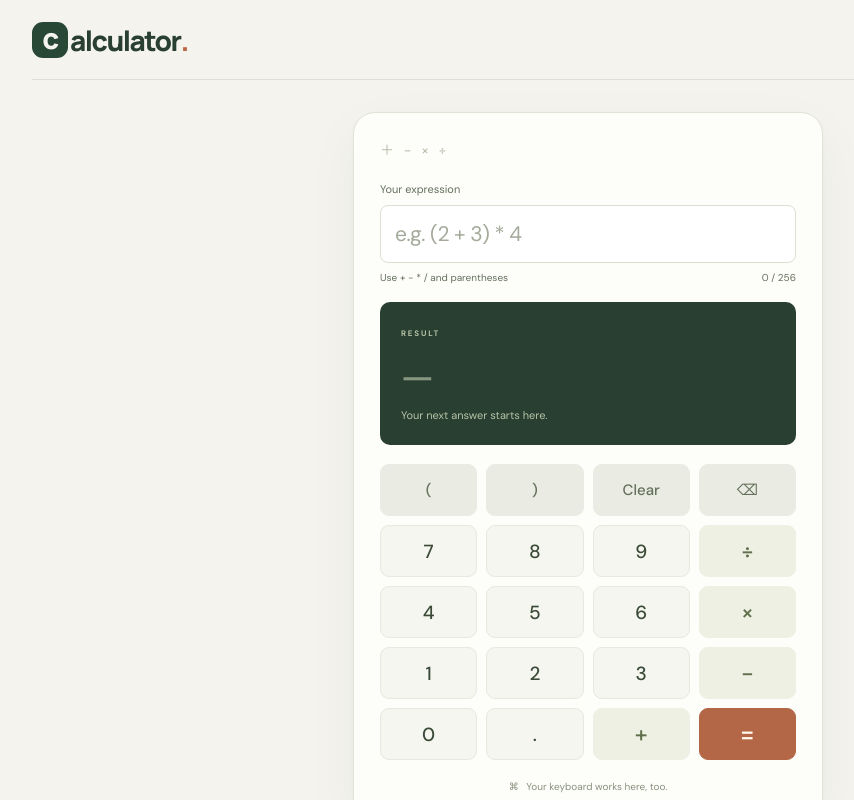
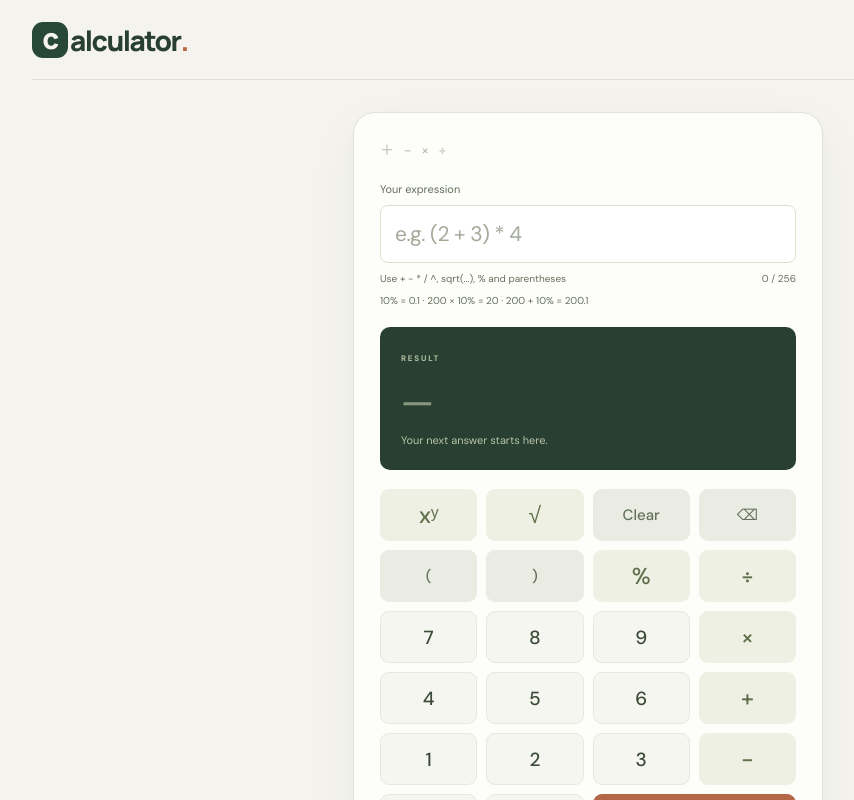
Before and after one commit to AdrianGomz/fullstack-calculator, a React (Vite) app in the folder frontend/: page / in a window 1280 px wide. Shown: the top 800 px of the page, without its empty margins (52-906 px from the left). Built offline with nearby package versions, Linux system fonts and the light colour scheme.

Commit message:
added ui for optional operations

```diff
--- a/frontend/src/components/Calculator.tsx
+++ b/frontend/src/components/Calculator.tsx
@@ -45,7 +45,13 @@ export default function Calculator() {
     const end = field.selectionEnd ?? expression.length
     let next: string
     let caret: number
-    if (key === 'Backspace') {
+    if (key === 'sqrt') {
+      const selected = expression.slice(start, end)
+      const template = `sqrt(${selected})`
+      next = expression.slice(0, start) + template + expression.slice(end)
+      // Empty calls place the caret inside; wrapped selections place it after.
+      caret = start + (selected ? template.length : 'sqrt('.length)
+    } else if (key === 'Backspace') {
       // Input selection uses UTF-16 offsets; remove a whole code point.
       const previous = [...expression.slice(0, start)].pop()?.length ?? 0
       const from = start === end ? start - previous : start
--- a/frontend/src/components/ExpressionInput.tsx
+++ b/frontend/src/components/ExpressionInput.tsx
@@ -26,12 +26,15 @@ export default function ExpressionInput({ inputRef, expression, pending, hasErro
         disabled={pending}
         placeholder="e.g. (2 + 3) * 4"
         aria-invalid={hasError}
-        aria-describedby={hasError ? 'expression-help calculation-error' : 'expression-help'}
+        aria-describedby={hasError ? 'expression-help percentage-help calculation-error' : 'expression-help percentage-help'}
       />
       <div className="input-meta">
-        <span id="expression-help">Use + − * / and parentheses</span>
-        <span className={length > 256 ? 'over-limit' : ''}>{length} / 256</span>
+        <span id="expression-help">Use + − * / ^, sqrt(...), % and parentheses</span>
+        <span className={`character-count${length > 256 ? ' over-limit' : ''}`}>{length} / 256</span>
       </div>
+      <p id="percentage-help" className="input-hint">
+        10% = 0.1 · 200 × 10% = 20 · 200 + 10% = 200.1
+      </p>
     </div>
   )
 }
--- a/frontend/src/components/Keypad.tsx
+++ b/frontend/src/components/Keypad.tsx
@@ -1,9 +1,17 @@
-const keys = ['(', ')', 'Clear', 'Backspace', '7', '8', '9', '/', '4', '5', '6', '*', '1', '2', '3', '-', '0', '.', '+', '=']
+const keys = [
+  '^', 'sqrt', 'Clear', 'Backspace',
+  '(', ')', '%', '/',
+  '7', '8', '9', '*',
+  '4', '5', '6', '+',
+  '1', '2', '3', '-',
+  '0', '.', '=',
+]
 const labels: Record<string, string> = {
   '/': 'Divide', '*': 'Multiply', '-': 'Subtract', '+': 'Add',
   '=': 'Calculate', '(': 'Open parenthesis', ')': 'Close parenthesis',
+  '^': 'Power', sqrt: 'Square root', '%': 'Percentage',
 }
-const symbols: Record<string, string> = { '/': '÷', '*': '×', '-': '−', Backspace: '⌫' }
+const symbols: Record<string, string> = { '/': '÷', '*': '×', '-': '−', '^': 'xʸ', sqrt: '√', Backspace: '⌫' }
 
 interface KeypadProps {
   pending: boolean
@@ -19,7 +27,7 @@ export default function Keypad({ pending, onKeyPress }: KeypadProps) {
           key={key}
           type={key === '=' ? 'submit' : 'button'}
           aria-label={labels[key] ?? key}
-          className={`key ${key === '=' ? 'equals' : ['/', '*', '-', '+'].includes(key) ? 'operator' : ['(', ')', 'Clear', 'Backspace'].includes(key) ? 'utility' : ''}`}
+          className={`key ${key === '=' ? 'equals' : ['/', '*', '-', '+', '^', 'sqrt', '%'].includes(key) ? 'operator' : ['(', ')', 'Clear', 'Backspace'].includes(key) ? 'utility' : ''}`}
           onClick={key === '=' ? undefined : () => onKeyPress(key)}
         >
           {symbols[key] ?? key}
--- a/frontend/src/styles.css
+++ b/frontend/src/styles.css
@@ -23,7 +23,9 @@ input { width: 100%; min-width: 0; border: 1px solid #dce0d1; background: #fff;
 input::placeholder { color: #a3aa9a; }
 input:focus { outline: none; border-color: #7b9173; box-shadow: 0 0 0 3px #81947720; }
 input[aria-invalid=true] { border-color: #b95c3f; }
-.input-meta { display: flex; justify-content: space-between; gap: 6px; margin: 8px 0 18px; font-size: 10px; color: #65705e; }
+.input-meta { display: flex; align-items: flex-start; justify-content: space-between; gap: 10px; margin: 8px 0 6px; font-size: 10px; line-height: 1.6; color: #65705e; }
+.character-count { flex-shrink: 0; white-space: nowrap; }
+.input-hint { margin: 0 0 18px; font-size: 10px; line-height: 1.6; color: #65705e; }
 .over-limit { color: #a9432c; }
 .result-panel { min-height: 143px; padding: 18px 21px 15px; background: #293f32; color: #f6f4e9; border-radius: 10px; overflow-wrap: anywhere; }
 .result-panel .small-label { color: #b6c3a6; font-size: 8px; }
@@ -42,7 +44,7 @@ input[aria-invalid=true] { border-color: #b95c3f; }
 .key:active:enabled { transform: translateY(1px); }
 .key.utility { background: #eaece3; border-color: #eaece3; color: #64715b; font-size: 15px; }
 .key.operator { background: #eef0e3; color: #61704c; border-color: #eef0e3; font-size: 23px; }
-.key.equals { background: #b46746; color: #fffaf0; border-color: #b46746; font-size: 26px; }
+.key.equals { grid-column: span 2; background: #b46746; color: #fffaf0; border-color: #b46746; font-size: 26px; }
 .key.equals:hover:enabled { background: #9c5335; }
 .calculator-footer { text-align: center; color: #89917f; font-size: 10px; padding-top: 20px; }
 .calculator-footer span { margin-right: 5px; }
```
Also changed, not shown: 1 other file (tests, documents, lock files or other folders).
